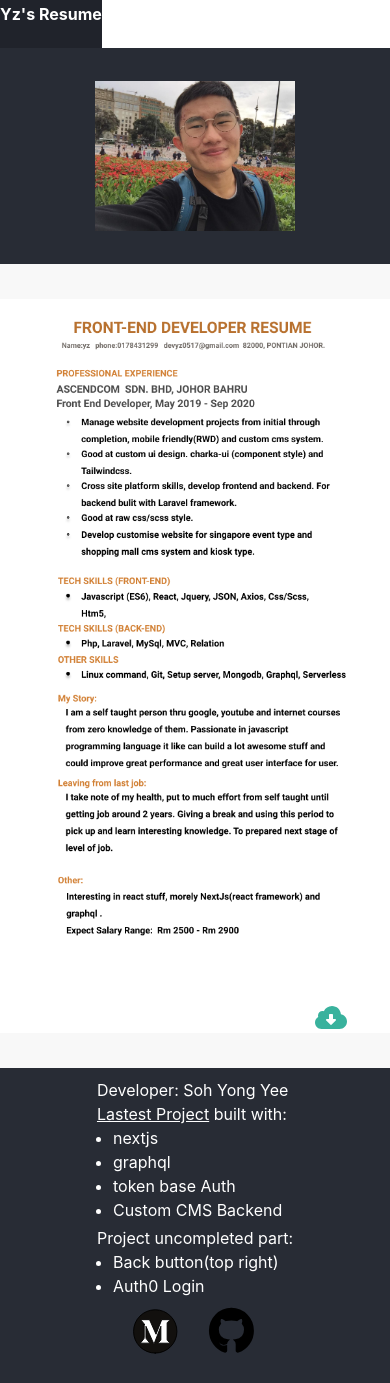
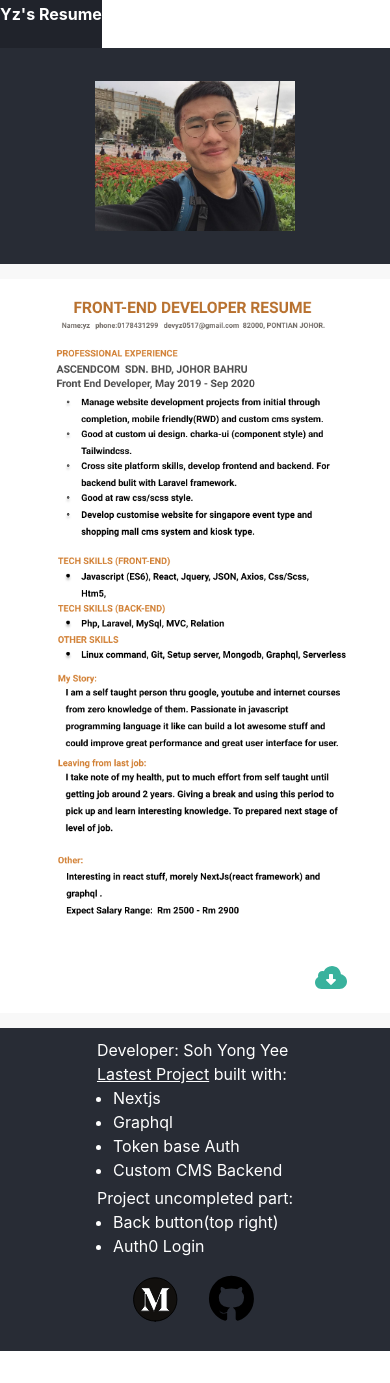
Before and after one commit to wilkersoh/resume, a Next.js app: page / in a window 390 px wide. After the commit the page ends 1351 px from the top, so only its background shows below. Built offline with nearby package versions, Linux system fonts and the light colour scheme.

Commit message:
update footer ui bug in mobile

```diff
--- a/components/App.js
+++ b/components/App.js
@@ -2,7 +2,7 @@ import { Box } from "@chakra-ui/react";
 
 export default function App({ children, ...props }) {
   return (
-    <Box h='100vh' w='100vw' d='flex' flexDir='column' pt='48px' {...props}>
+    <Box minH='100vh' w='100vw' d='flex' flexDir='column' pt='48px' {...props}>
       {children}
     </Box>
   );
--- a/pages/index.js
+++ b/pages/index.js
@@ -51,7 +51,7 @@ export default function Home() {
           Yz's Resume
         </Text>
       </Box>
-      <Box as='main' flex={1} w='full'>
+      <Box as='main' w='full'>
         <Box d='flex' flexDir={{ sm: "column" }}>
           <Box
             style={{ backgroundColor: "rgb(40, 44, 53)" }}
@@ -70,12 +70,12 @@ export default function Home() {
             style={{ backgroundColor: "rgba(242, 242, 242, 0.5)" }}
             d='flex'
             flexDir='column'
+            h='full'
             w='full'>
             <Box
               w={{ sm: "100%" }}
-              // h={{ sm: "650px" }}
+              h={{ sm: "760px", md: "1128px" }}
               maxW='600px'
-              h={{ sm: "800px", md: "1128px" }}
               position='relative'
               boxShadow='2xl'
               overflow='hidden'
@@ -130,9 +130,9 @@ export default function Home() {
                 built with:
               </Text>
               <UnorderedList>
-                <ListItem>nextjs</ListItem>
-                <ListItem>graphql</ListItem>
-                <ListItem>token base Auth</ListItem>
+                <ListItem>Nextjs</ListItem>
+                <ListItem>Graphql</ListItem>
+                <ListItem>Token base Auth</ListItem>
                 <ListItem>Custom CMS Backend</ListItem>
               </UnorderedList>
             </Box>
@@ -149,7 +149,7 @@ export default function Home() {
             </Box>
           </Box>
         </Box>
-        <Box d='flex' justifyContent='center'>
+        <Box d='flex' justifyContent='center' mt={{ sm: 8, lg: 0 }}>
           <Link
             href='https://laoyeche.medium.com/'
             _focus={{ outline: 0 }}
--- a/styles/globals.css
+++ b/styles/globals.css
@@ -13,11 +13,6 @@ a {
 
 * {
   box-sizing: border-box;
-}
-
-#__next {
-  /* background-color: #2d3748; */
-  min-height: 100vh;
 }
 
 #downLink {
@@ -43,3 +38,6 @@ a {
 .blue {
   border: 4px solid blue;
 }
+.green {
+  border: 4px solid green;
+}
```
